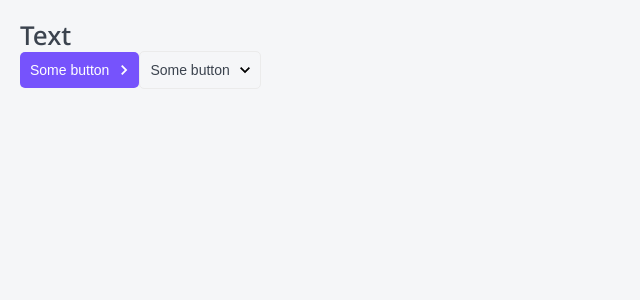
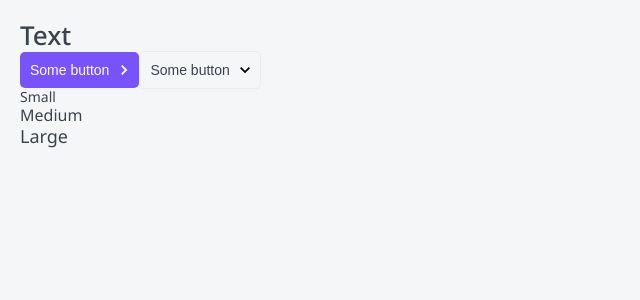
Before and after one commit to crazymaza/top-app, a Next.js app: page / in a window 1280 px wide. Shown: the top 300 px of the page, without its empty margins (0-640 px from the left). Built offline with nearby package versions, Linux system fonts and the light colour scheme.

Commit message:
added Ptag component

```diff
--- a/components/htag/Htag.props.ts
+++ b/components/htag/Htag.props.ts
@@ -1,6 +1,7 @@
-import { ReactNode } from "react";
+import { DetailedHTMLProps, HTMLAttributes, ReactNode } from "react";
 
-export interface HtagProps {
+export interface HtagProps
+    extends DetailedHTMLProps<HTMLAttributes<HTMLHeadingElement>, HTMLHeadingElement> {
     tag: 'h1' | 'h2' | 'h3';
     children: ReactNode;
 }
--- a/components/htag/Htag.tsx
+++ b/components/htag/Htag.tsx
@@ -1,6 +1,5 @@
 import { HtagProps } from "./Htag.props";
 import styles from './Htag.module.css';
-import cn from 'classnames';
 
 export const Htag = ({ tag, children }: HtagProps): JSX.Element => {
     switch (tag) {
--- a/components/index.ts
+++ b/components/index.ts
@@ -1,2 +1,3 @@
 export * from './htag/Htag';
 export * from './button/Button';
+export * from './ptag/Ptag';
--- /dev/null
+++ b/components/ptag/Ptag.module.css
@@ -0,0 +1,17 @@
+.basicParagraph {
+    margin: 0;
+    line-height: 1.2;
+}
+.smallParagraph {
+    font-size: 14px;
+
+}
+
+.mediumParagraph {
+    font-size: 16px;
+}
+
+.largeParagraph {
+    font-size: 18px;
+    line-height: 1.3;
+}
--- /dev/null
+++ b/components/ptag/Ptag.tsx
@@ -0,0 +1,17 @@
+import { PtagProps } from "./Ptag.props";
+import styles from './Ptag.module.css';
+import cn from 'classnames';
+
+export const Ptag = ({ size = 'm', children, className, ...props }: PtagProps): JSX.Element => {
+    return (
+        <p
+            className={cn(styles.basicParagraph, className, {
+                [styles.smallParagraph]: size === 's',
+                [styles.mediumParagraph]: size === 'm',
+                [styles.largeParagraph]: size === 'l',
+            })}
+            {...props}
+        >
+            {children}
+        </p>);
+};
--- a/pages/index.tsx
+++ b/pages/index.tsx
@@ -1,4 +1,4 @@
-import { Button, Htag } from "../components";
+import { Button, Htag, Ptag } from "../components";
 
 export default function Home(): JSX.Element {
   return (
@@ -6,6 +6,9 @@ export default function Home(): JSX.Element {
       <Htag tag="h1">Text</Htag>
       <Button appearance="primary" arrow="right">Some button</Button>
       <Button appearance="ghost" arrow="down">Some button</Button>
+      <Ptag size="s">Small</Ptag>
+      <Ptag>Medium</Ptag>
+      <Ptag size="l">Large</Ptag>
     </>
   );
 }
```
Also changed, not shown: components/ptag/Ptag.props.ts (added, +7 -0 lines).
